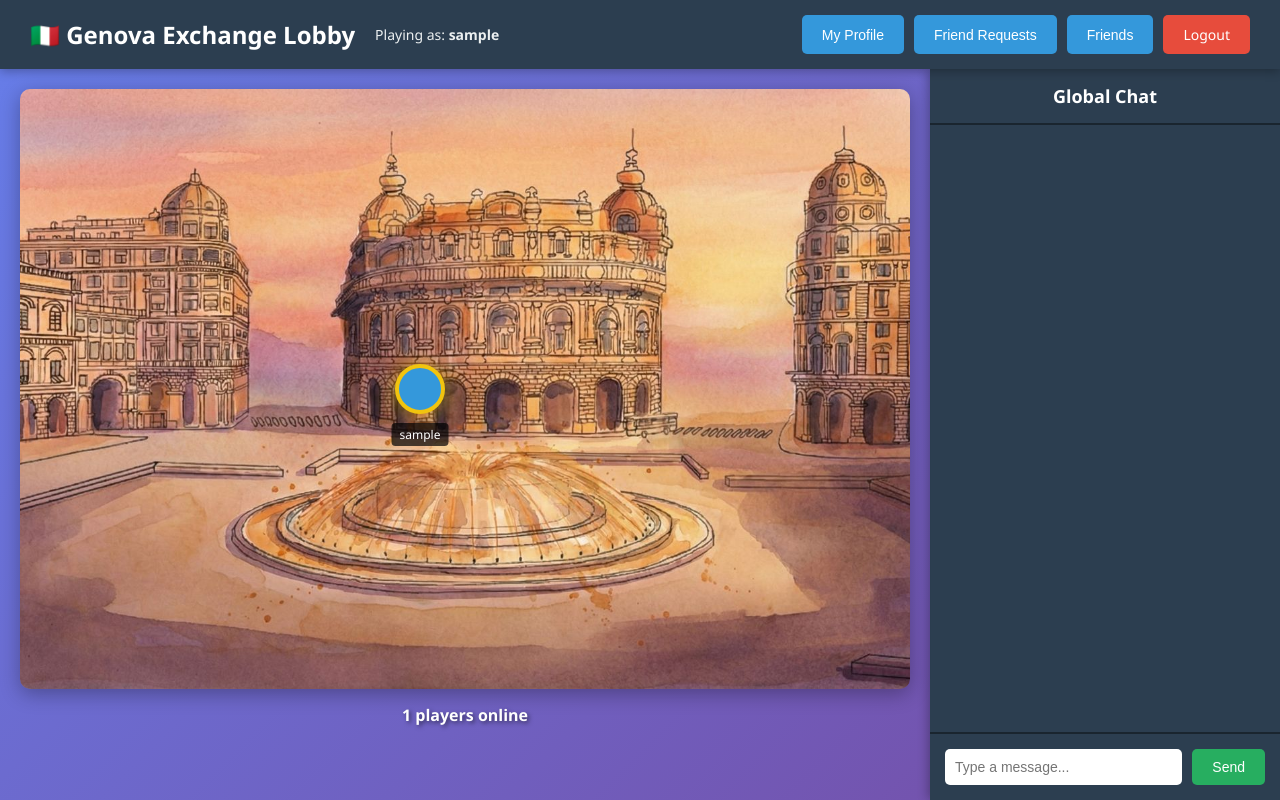
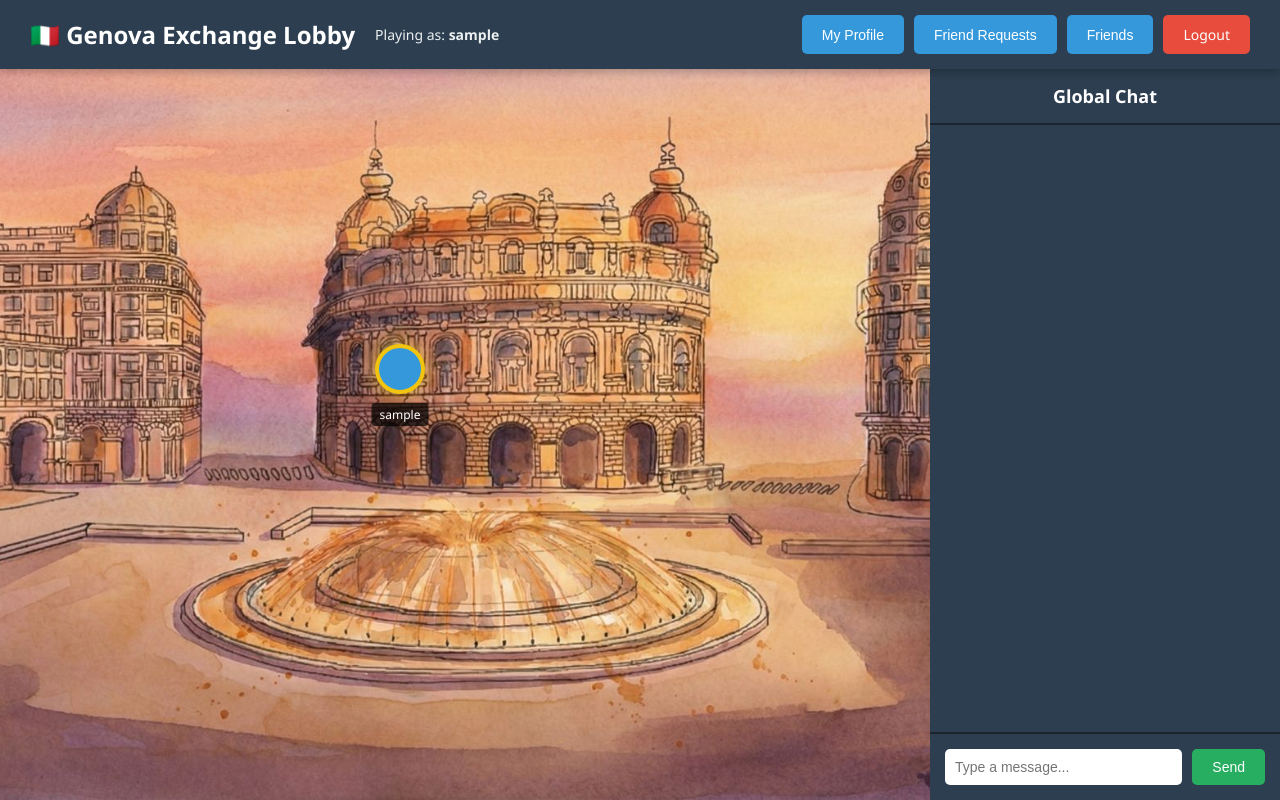
Before and after one commit to guilleacq/genova-game-php, a PHP site: page /game.php in a window 1280 px wide. Run offline with PHP 8.4, Linux system fonts and the light colour scheme; the visitor is signed in with stand-in values (Sample User, id 1); data that the repository does not hold is empty.

Commit message:
Added background and 'improved' movement

```diff
--- a/api/update_position.php
+++ b/api/update_position.php
@@ -23,10 +23,6 @@ if ($pos_x === null || $pos_y === null) {
     exit();
 }
 
-// Validate position is within bounds (0-800 x, 0-600 y)
-$pos_x = max(0, min(800, $pos_x));
-$pos_y = max(0, min(600, $pos_y));
-
 // Update user position and last_activity
 $stmt = $conn->prepare("UPDATE users SET pos_x = ?, pos_y = ?, last_activity = NOW() WHERE id = ?");
 $stmt->bind_param("iii", $pos_x, $pos_y, $user_id);
--- a/assets/game.css
+++ b/assets/game.css
@@ -8,7 +8,6 @@
 
 body {
     font-family: 'Segoe UI', Tahoma, Geneva, Verdana, sans-serif;
-    background: linear-gradient(135deg, #667eea 0%, #764ba2 100%);
     overflow: hidden;
     height: 100vh;
 }
@@ -97,32 +96,10 @@ body {
 /* Lobby Container (Left Side) */
 .lobby-container {
     flex: 1;
-    display: flex;
-    flex-direction: column;
-    padding: 20px;
-}
-
-.lobby-area {
     position: relative;
-    width: 100%;
-    max-width: 1000px;
-    height: 600px;
-    margin: 0 auto;
-    background: url('piazza-ferrari-bg.jpg') center/cover no-repeat,
-                linear-gradient(135deg, #ffecd2 0%, #fcb69f 100%);
-    border-radius: 10px;
-    box-shadow: 0 5px 20px rgba(0, 0, 0, 0.3);
+    background: url('piazza-ferrari-bg.jpg') center/cover no-repeat;
     cursor: pointer;
     overflow: hidden;
-}
-
-.lobby-info {
-    text-align: center;
-    margin-top: 15px;
-    color: white;
-    font-size: 16px;
-    font-weight: bold;
-    text-shadow: 2px 2px 4px rgba(0, 0, 0, 0.5);
 }
 
 /* Player Avatars */
@@ -513,11 +490,6 @@ body {
     .chat-panel {
         width: 300px;
     }
-
-    .lobby-area {
-        max-width: 600px;
-        height: 500px;
-    }
 }
 
 @media (max-width: 768px) {
@@ -530,10 +502,6 @@ body {
         height: 300px;
     }
 
-    .lobby-area {
-        height: 400px;
-    }
-
     .top-nav {
         flex-direction: column;
         gap: 10px;
--- a/assets/game.js
+++ b/assets/game.js
@@ -6,7 +6,7 @@ let lastChatMessageId = 0;
 let isMoving = false;
 
 // DOM Elements
-const lobbyArea = document.getElementById('lobbyArea');
+const lobbyContainer = document.querySelector('.lobby-container');
 const chatMessages = document.getElementById('chatMessages');
 const chatInput = document.getElementById('chatInput');
 const sendMessageBtn = document.getElementById('sendMessageBtn');
@@ -30,7 +30,7 @@ document.addEventListener('DOMContentLoaded', function() {
 
 function initializeGame() {
     // Set up event listeners
-    lobbyArea.addEventListener('click', handleLobbyClick);
+    lobbyContainer.addEventListener('click', handleLobbyClick);
     sendMessageBtn.addEventListener('click', sendMessage);
     chatInput.addEventListener('keypress', function(e) {
         if (e.key === 'Enter') {
@@ -63,15 +63,11 @@ function handleLobbyClick(e) {
         return; // Don't move when clicking on a player
     }
 
-    const rect = lobbyArea.getBoundingClientRect();
+    const rect = lobbyContainer.getBoundingClientRect();
     const x = e.clientX - rect.left;
     const y = e.clientY - rect.top;
 
-    // Clamp to bounds
-    const clampedX = Math.max(25, Math.min(775, x));
-    const clampedY = Math.max(25, Math.min(575, y));
-
-    movePlayer(clampedX, clampedY);
+    movePlayer(x, y);
 }
 
 function movePlayer(x, y) {
@@ -115,7 +111,9 @@ function updateLobbyState() {
         .then(data => {
             if (data.success) {
                 updatePlayers(data.players);
-                onlineCount.textContent = data.count;
+                if (onlineCount) {
+                    onlineCount.textContent = data.count;
+                }
             }
         })
         .catch(error => console.error('Error fetching lobby state:', error));
@@ -132,7 +130,7 @@ function updatePlayers(newPlayers) {
         if (!playerElement) {
             // Create new player element
             playerElement = createPlayerElement(player);
-            lobbyArea.appendChild(playerElement);
+            lobbyContainer.appendChild(playerElement);
         } else {
             // Update existing player position (if not current user or not moving)
             if (player.id !== currentUserId || !isMoving) {
--- a/game.php
+++ b/game.php
@@ -49,13 +49,8 @@ $stmt->close();
         <div class="main-content">
             <!-- Lobby Area (Left Side) -->
             <div class="lobby-container">
-                <div id="lobbyArea" class="lobby-area">
-                    <!-- Background will be set via CSS -->
-                    <!-- Players will be dynamically added here -->
-                </div>
-                <div class="lobby-info">
-                    <span id="onlineCount">0</span> players online
-                </div>
+                <!-- Background will be set via CSS -->
+                <!-- Players will be dynamically added here -->
             </div>
 
             <!-- Chat Panel (Right Side) -->
```
